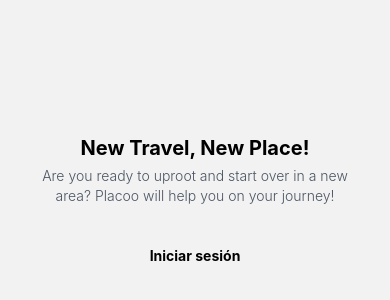
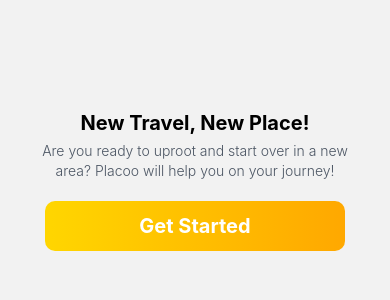
Before and after one commit to Zeroprograming/hotel-app, a React Native app: screen /OnBoarding in a window 390 px wide. Shown: the part 224-524 px from the top of the page. Built offline with nearby package versions, Linux system fonts and the light colour scheme.

Commit message:
Login in progress

```diff
--- a/App.tsx
+++ b/App.tsx
@@ -3,11 +3,10 @@
 import OnBoardingScreen from "./screens/LoginScreens/OnBoarding";
 import { NavigationContainer } from "@react-navigation/native";
 import SignInAndOn from "./navigation/LoginStackNavigator";
+import Auth from "./Navigation";
 
 export default function App() {
   return (
-    <NavigationContainer>
-      <SignInAndOn />
-    </NavigationContainer>
+    <Auth />
   );
 }
--- /dev/null
+++ b/Navigation.tsx
@@ -0,0 +1,57 @@
+import OnBoardingScreen from "./screens/LoginScreens/OnBoarding";
+import { NavigationContainer } from "@react-navigation/native";
+import { createNativeStackNavigator } from "@react-navigation/native-stack";
+import { createBottomTabNavigator } from "@react-navigation/bottom-tabs";
+
+import { Ionicons } from "@expo/vector-icons";
+import ExploreScreen from "./screens/NavigationScreens/Explore";
+import Home from "./screens/NavigationScreens/HomeScreen";
+
+const StackNavigation = createNativeStackNavigator();
+const TabNavigation = createBottomTabNavigator();
+
+function HomeScreen() {
+  return (
+    <TabNavigation.Navigator
+      initialRouteName="Home"
+      screenOptions={{ headerShown: false }}
+    >
+      <TabNavigation.Screen
+        name="Home"
+        component={Home}
+        options={{
+          tabBarLabel: "Home",
+          tabBarIcon: ({ color, size }) => (
+            <Ionicons name="home" color={color} size={size} />
+          ),
+        }}
+      />
+      <TabNavigation.Screen
+        name="Explore"
+        component={ExploreScreen}
+        options={{
+          tabBarLabel: "Explore",
+          tabBarIcon: ({ color, size }) => (
+            <Ionicons name="search" color={color} size={size} />
+          ),
+        }}
+      />
+    </TabNavigation.Navigator>
+  );
+}
+
+function Auth(props: any) {
+  return (
+    <NavigationContainer>
+      <StackNavigation.Navigator screenOptions={{ headerShown: false }}>
+        <StackNavigation.Screen
+          name="OnBoarding"
+          component={OnBoardingScreen}
+        />
+        <StackNavigation.Screen name="HomeScreen" component={HomeScreen} />
+      </StackNavigation.Navigator>
+    </NavigationContainer>
+  );
+}
+
+export default Auth;
--- a/screens/LoginScreens/OnBoarding.tsx
+++ b/screens/LoginScreens/OnBoarding.tsx
@@ -6,9 +6,8 @@
 
 import Navigation from "../../navigation/TabNavigator";
 
-
-export default function OnBoardingScreen() {
-  const navigation = useNavigation();
+// @ts-ignore
+function OnBoardingScreen({ navigation }) {
 
   return (
     <View className=" flex-1 items-center justify-center  ">
@@ -20,13 +19,35 @@
           Are you ready to uproot and start over in a new area? Placoo will help
           you on your journey!
         </Text>
+        <TouchableOpacity className="items-center" onPress={() => navigation.navigate("HomeScreen")}>
+          <LinearGradient
+            colors={["#FFD600", "#FFA800"]}
+            start={{ x: 0, y: 0 }}
+            end={{ x: 1, y: 0 }}
+            style={{
+              height: 50,
+              width: 300,
+              borderRadius: 10,
+              marginTop: 20,
+              justifyContent: "center",
+              alignItems: "center",
+            }}
+          >
+            <Text
+              style={{
+                fontSize: 20,
+                fontWeight: "bold",
+                color: "#fff",
+              }}
+            >
+              Get Started
+            </Text>
+          </LinearGradient>
+        </TouchableOpacity>
       </View>
-
-        <Text className="text-sm font-bold text-center text-ellipsis mx-8 ">
-          Iniciar sesión
-        </Text>
-
       <StatusBar style="auto" />
     </View>
   );
 }
+
+export default OnBoardingScreen;
```
